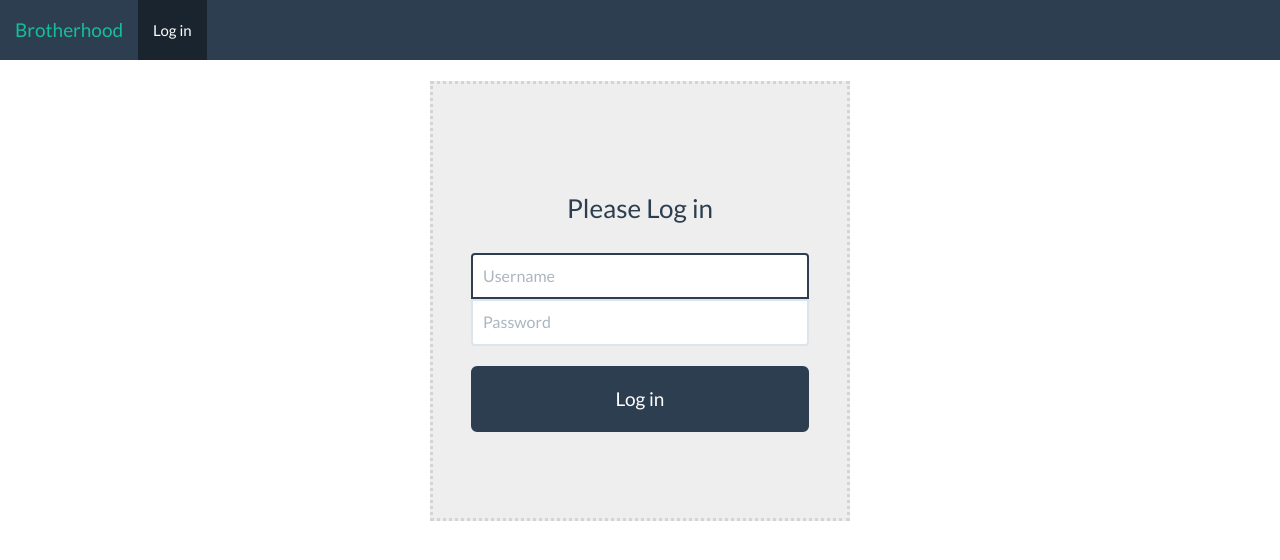
After one commit to dstarod/brotherhood, a Django app: page /login/ in a window 1280 px wide. The commit adds this page. Shown: the top 560 px of the page. Run offline with Django 3.2, Linux system fonts and the light colour scheme; some libraries are stand-ins or nearby versions; some web fonts are replaced.

Commit message:
add login screen

```diff
--- /dev/null
+++ b/bh/static/bh/css/login.css
@@ -0,0 +1,36 @@
+.wrapper {
+	margin-top: 80px;
+	margin-bottom: 20px;
+}
+
+.form-signin {
+  max-width: 420px;
+  padding: 30px 38px 66px;
+  margin: 0 auto;
+  background-color: #eee;
+  border: 3px dotted rgba(0,0,0,0.1);
+  }
+
+.form-signin-heading {
+  text-align:center;
+  margin-bottom: 30px;
+}
+
+.form-control {
+  position: relative;
+  font-size: 16px;
+  height: auto;
+  padding: 10px;
+}
+
+input[type="text"] {
+  margin-bottom: 0px;
+  border-bottom-left-radius: 0;
+  border-bottom-right-radius: 0;
+}
+
+input[type="password"] {
+  margin-bottom: 20px;
+  border-top-left-radius: 0;
+  border-top-right-radius: 0;
+}
--- /dev/null
+++ b/bh/templates/bh/login.html
@@ -0,0 +1,30 @@
+{% extends "bh/main.html" %}
+
+{% block login %}active{% endblock %}
+
+{% block head %}
+    {% load staticfiles %}
+    <link href="{% static 'bh/css/login.css' %}" type="text/css" rel="stylesheet" />
+{% endblock %}
+
+{% block content %}
+    {% if form.errors %}
+        <p>Your username and password didn't match. Please try again.</p>
+    {% endif %}
+    <div class = "container-fluid">
+        <form class="form-signin" action="{% url 'bh:login' %}" method="post" id="login-form">{% csrf_token %}
+           <div class="wrapper">
+            <form action="" method="post" name="Login_Form" class="form-signin">
+                <h3 class="form-signin-heading">Please Log in</h3>
+
+                <input type="text" class="form-control" name="username" placeholder="Username" required autofocus />
+                <input type="password" class="form-control" name="password" placeholder="Password" required/>
+                {% if message %}
+                    <h4 class="form-signin-heading">{{ message }}</h4>
+                {% endif %}
+                <button class="btn btn-lg btn-primary btn-block" type="submit">Log in</button>
+            </form>
+        </div>
+        </form>
+    </div>
+{% endblock %}
--- a/bh/templates/bh/main.html
+++ b/bh/templates/bh/main.html
@@ -41,9 +41,9 @@
                     {% endif %}
                     <ul class="nav navbar-nav navbar-right">
                         {% if user.is_authenticated %}
-                            <li><a href="{% url 'admin:logout' %}">Logout</a></li>
+                            <li><a href="{% url 'admin:logout' %}?next=/">Logout</a></li>
                         {% else %}
-                            <li><a href="{% url 'admin:login' %}">Login</a></li>
+                            <li class="{% block login %}{% endblock %}"><a href="{% url 'bh:login' %}">Log in</a></li>
                         {% endif %}
                         {% if user.is_superuser %}
                             <li><a href="{% url 'admin:index' %}"><span class="glyphicon glyphicon-eye-open"></span></a></li>
--- a/bh/urls.py
+++ b/bh/urls.py
@@ -5,6 +5,7 @@ from . import views
 
 urlpatterns = [
     url(r'^$', views.index, name='index'),
+    url(r'^login/$', views.login, name="login"),
     url(r'^skill/list/$',
         login_required(views.SkillList.as_view()), name='skills'),
     url(r'^skill/(?P<pk>[0-9]+)/$',
--- a/bh/views.py
+++ b/bh/views.py
@@ -1,7 +1,9 @@
-from django.shortcuts import render
-from django.shortcuts import get_object_or_404
+from django.shortcuts import render, get_object_or_404
 from django.views import generic
 from django.db.models import Q
+from django.contrib.auth import (login as auth_login, authenticate)
+from django.http import HttpResponseRedirect
+from django.core.urlresolvers import reverse
 
 from . import models
 from .models import STATUS_CHOICES
@@ -10,6 +12,24 @@ from .forms import ExtendedSearch
 
 def index(request):
     return render(request, template_name='bh/index.html', context={})
+
+
+def login(request):
+    _message = ''
+    if request.method == 'POST':
+        _username = request.POST['username']
+        _password = request.POST['password']
+        user = authenticate(username=_username, password=_password)
+        if user is not None:
+            if user.is_active:
+                auth_login(request, user)
+                return HttpResponseRedirect(reverse('bh:index'))
+            else:
+                _message = 'Your account is not activated'
+        else:
+            _message = 'Invalid login, please try again.'
+    context = {'message': _message}
+    return render(request, 'bh/login.html', context)
 
 
 def people_list(request):
```
